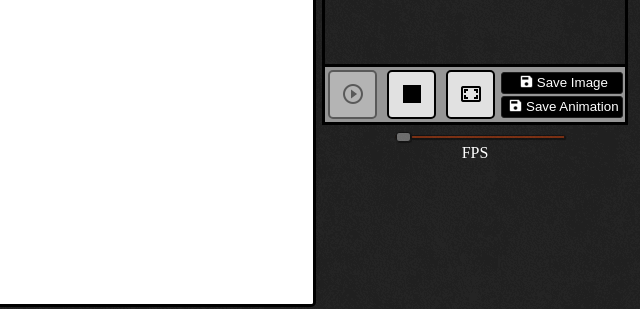
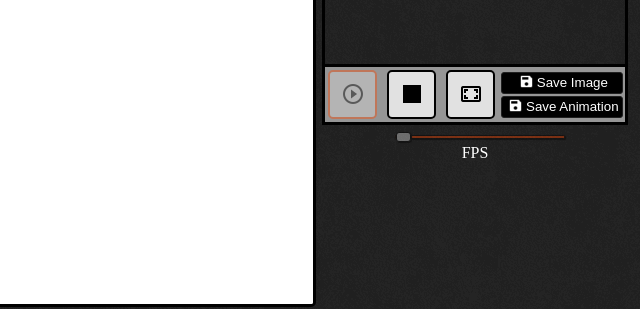
Before and after one commit to cqxg/Free-Animation-Editor, a website built with webpack: page src/public/index.html in a window 1280 px wide. Both pictures are taken after a click on the button 992 px from the left and 329 px from the top of the page. Shown: the part 235-544 px from the top of the page, 640-1280 px from the left. Built offline with nearby package versions, Linux system fonts and the light colour scheme.

Commit message:
feat: active elem workpiece

```diff
--- a/src/app/controllers/ToolsController.js
+++ b/src/app/controllers/ToolsController.js
@@ -8,18 +8,19 @@ const controller = () => {
   const stop = document.querySelector('.stop');
   const play = document.querySelector('.play');
   const tools = document.querySelector('.tools');
-  const fpsInput = document.querySelector('.animation__speed');
   const canvas = document.querySelector('.canvas__field');
   const addFrameBtn = document.querySelector('.frames__add');
+  const allButtons = document.getElementsByTagName('button');
+  const fpsInput = document.querySelector('.animation__speed');
   const changeSizeInput = document.querySelector('.line__width');
   const colorSelector = document.querySelector('.color__selector');
   const previewMonitor = document.querySelector('.preview__monitor');
 
   const state = {
     color: '',
-    currTool: '',
+    speed: '200',
+    currTool: 'pen',
     lineWidth: '10',
-    speed: '200',
   };
 
   const ctx = canvas.getContext('2d');
@@ -29,9 +30,20 @@ const controller = () => {
   ctx.fillStyle = 'white';
   ctx.fillRect(0, 0, canvas.width, canvas.height);
 
+  for (let i = 0; i < allButtons.length; i++) {/*прокручиваем в цикле все элементы*/
+    allButtons[i].addEventListener('click', function () {  /*при клике на элемент
+     */
+      for (let i = 0; i < allButtons.length; i++) {
+        allButtons[i].classList.remove('active'); /*удаляем у всех class active*/
+      }
+      this.classList.add('active');/*добавляем class active по которому кликнули */
+    })
+  }
+
   const toolIdentifier = (e) => {
     switch (e.target.className) {
-      case 'pen':
+      case 'pen active':
+        state.currTool = 'pen';
         pen(canvas, ctx, state.color, state.lineWidth);
         // e.target.classList.add('active');
         break;
--- a/src/styles/tools.css
+++ b/src/styles/tools.css
@@ -15,7 +15,7 @@
 }
 
 .active {
-	border-color: red!important;
+	border-color: #ff4700!important;
 }
 
 .pen {
```
Also changed, not shown: src/styles/main_styles.css (indentation only).
